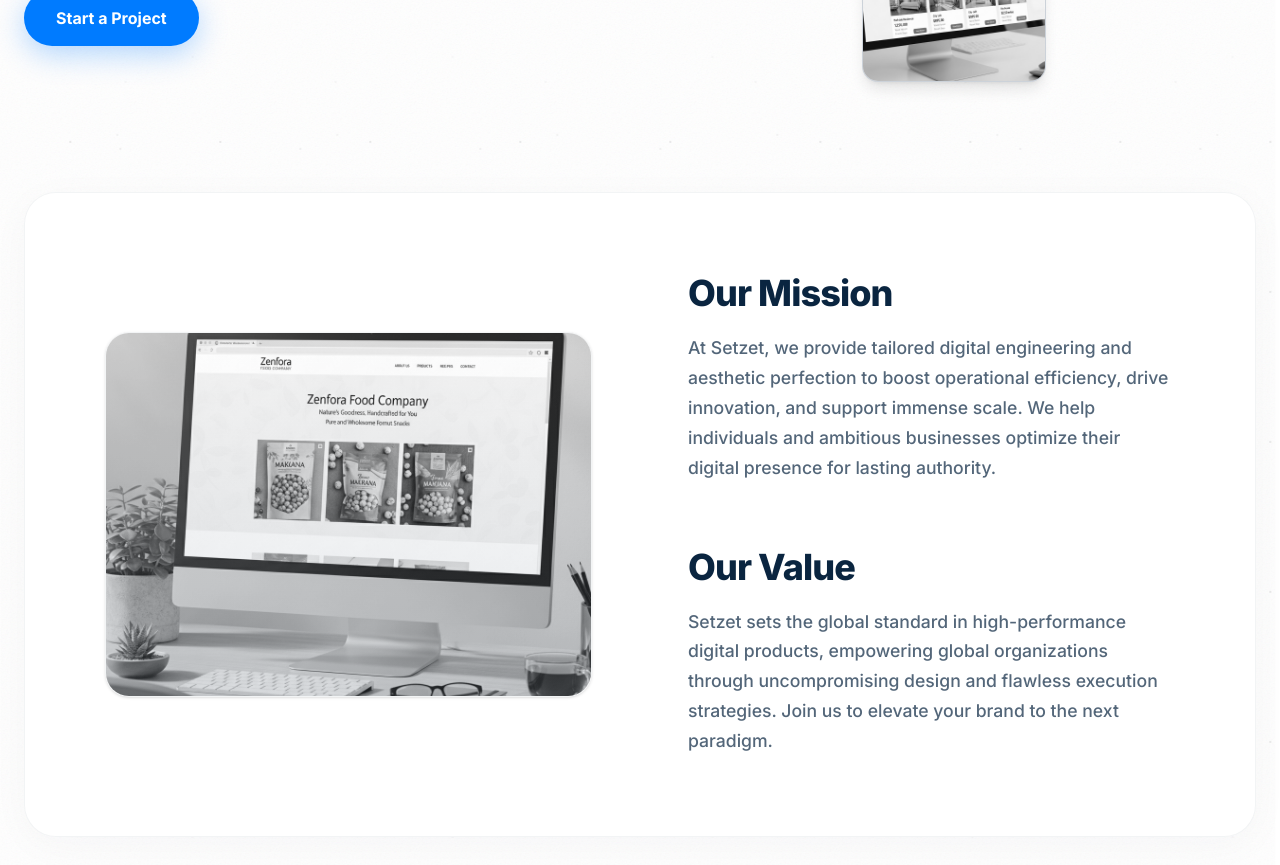
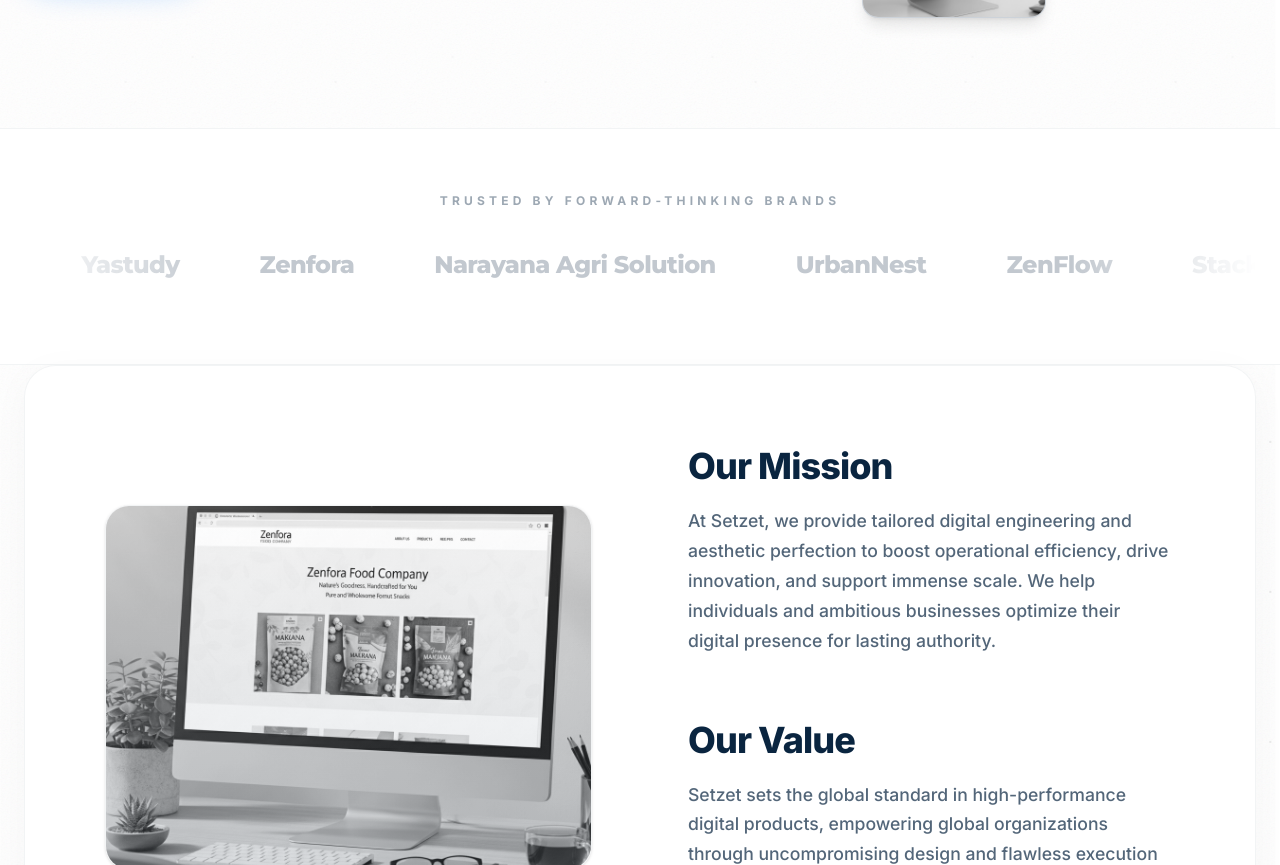
Before and after one commit to wasimfaiz/agency-website-2, a Next.js app: page /about in a window 1280 px wide. Shown: the part 680-1545 px from the top of the page. Built offline with nearby package versions, Linux system fonts and the light colour scheme; a web font is replaced by a local one.

Commit message:
added brand

```diff
--- a/src/app/about/page.tsx
+++ b/src/app/about/page.tsx
@@ -29,7 +29,7 @@ export default function AboutPage() {
       <Navbar forceDarkAtTop={true} />
 
       {/* 1. HERO SECTION (Reference-inspired layout) */}
-      <section className="relative pt-32 lg:pt-48 pb-20 px-6 max-w-7xl mx-auto overflow-hidden">
+      <section className="relative pt-24 lg:pt-32 pb-20 px-6 max-w-7xl mx-auto overflow-hidden">
         <div className="grid lg:grid-cols-[1.1fr_0.9fr] gap-12 lg:gap-16 items-center">
           <motion.div initial="hidden" animate="visible" variants={staggerContainer} className="relative z-10 w-full text-center lg:text-left pt-6 lg:pt-0">
             <motion.h1 variants={fadeUp} className="text-4xl sm:text-5xl md:text-6xl lg:text-[4.8rem] font-extrabold font-heading text-[#0A2540] tracking-tight leading-[1.15] lg:leading-[1.05] mb-6 lg:mb-8 mx-auto lg:mx-0 max-w-2xl lg:max-w-none">
@@ -74,6 +74,68 @@ export default function AboutPage() {
                 <Image src="/images/aesthetic-img3.png" fill alt="Productivity" className="object-cover grayscale hover:grayscale-0 hover:scale-105 transition-all duration-700" />
              </div>
           </motion.div>
+        </div>
+      </section>
+      {/* TRUSTED BY — BRAND LOGOS STRIP */}
+      <section className="py-12 md:py-16 px-6 border-y border-[#0A2540]/5 bg-white overflow-hidden">
+        <div className="max-w-7xl mx-auto">
+          <motion.p
+            initial={{ opacity: 0 }}
+            whileInView={{ opacity: 1 }}
+            viewport={{ once: true }}
+            transition={{ duration: 0.6 }}
+            className="text-center text-[10px] md:text-xs font-bold tracking-[0.35em] uppercase text-[#0A2540]/40 mb-8 md:mb-10"
+          >
+            Trusted by forward-thinking brands
+          </motion.p>
+
+          {/* Scrolling marquee row */}
+          <div className="relative flex overflow-hidden [mask-image:linear-gradient(to_right,transparent,black_15%,black_85%,transparent)]">
+            <ul className="flex shrink-0 items-center gap-12 md:gap-16 lg:gap-20 animate-[marquee_28s_linear_infinite]">
+              {[
+                { name: "PureMakhana", tag: "D2C Brand" },
+                { name: "Yastudy", tag: "Education" },
+                { name: "Zenfora", tag: "FMGC" },
+                { name: "Narayana Agri Solution", tag: "Agriculture" },
+                { name: "UrbanNest", tag: "Real Estate" },
+                { name: "ZenFlow", tag: "Wellness App" },
+                { name: "StackPilot", tag: "DevTools" },
+                { name: "UncleMakhana", tag: "B2B Brand" },
+
+              ].map((brand, i) => (
+                <li key={i} className="flex flex-col items-center gap-1 shrink-0 group">
+                  <span className="text-lg md:text-2xl font-extrabold font-heading text-[#0A2540]/25 group-hover:text-[#0A2540]/70 tracking-tight transition-colors duration-300 whitespace-nowrap select-none">
+                    {brand.name}
+                  </span>
+                  <span className="text-[9px] md:text-[10px] font-bold tracking-[0.2em] uppercase text-[#007BFF]/0 group-hover:text-[#007BFF]/60 transition-colors duration-300">
+                    {brand.tag}
+                  </span>
+                </li>
+              ))}
+            </ul>
+            {/* Duplicate for seamless loop */}
+            <ul className="flex shrink-0 items-center gap-12 md:gap-16 lg:gap-20 animate-[marquee_28s_linear_infinite] ml-12 md:ml-16 lg:ml-20" aria-hidden>
+              {[
+                { name: "PureMakhana", tag: "D2C Brand" },
+                { name: "NovaTech", tag: "SaaS" },
+                { name: "UrbanNest", tag: "Real Estate" },
+                { name: "ZenFlow", tag: "Wellness App" },
+                { name: "StackPilot", tag: "DevTools" },
+                { name: "LumiAI", tag: "AI Platform" },
+                { name: "ClearPath", tag: "Fintech" },
+                { name: "BoltStore", tag: "E-Commerce" },
+              ].map((brand, i) => (
+                <li key={i} className="flex flex-col items-center gap-1 shrink-0 group">
+                  <span className="text-lg md:text-2xl font-extrabold font-heading text-[#0A2540]/25 group-hover:text-[#0A2540]/70 tracking-tight transition-colors duration-300 whitespace-nowrap select-none">
+                    {brand.name}
+                  </span>
+                  <span className="text-[9px] md:text-[10px] font-bold tracking-[0.2em] uppercase text-[#007BFF]/0 group-hover:text-[#007BFF]/60 transition-colors duration-300">
+                    {brand.tag}
+                  </span>
+                </li>
+              ))}
+            </ul>
+          </div>
         </div>
       </section>
 
--- a/src/app/globals.css
+++ b/src/app/globals.css
@@ -154,3 +154,8 @@ h6 {
     transition: none;
   }
 }
+
+@keyframes marquee {
+  from { transform: translateX(0); }
+  to   { transform: translateX(-50%); }
+}
```
